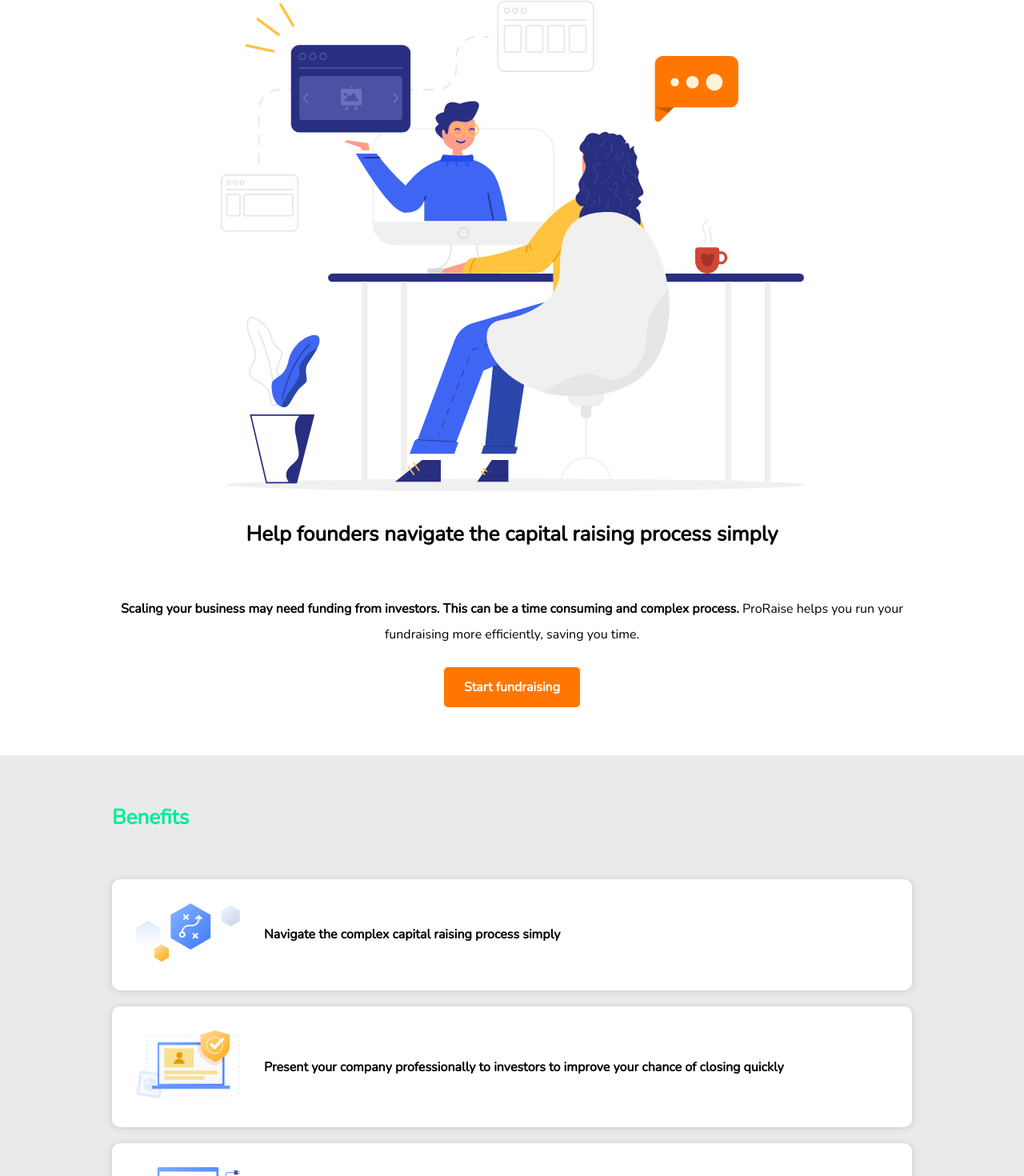
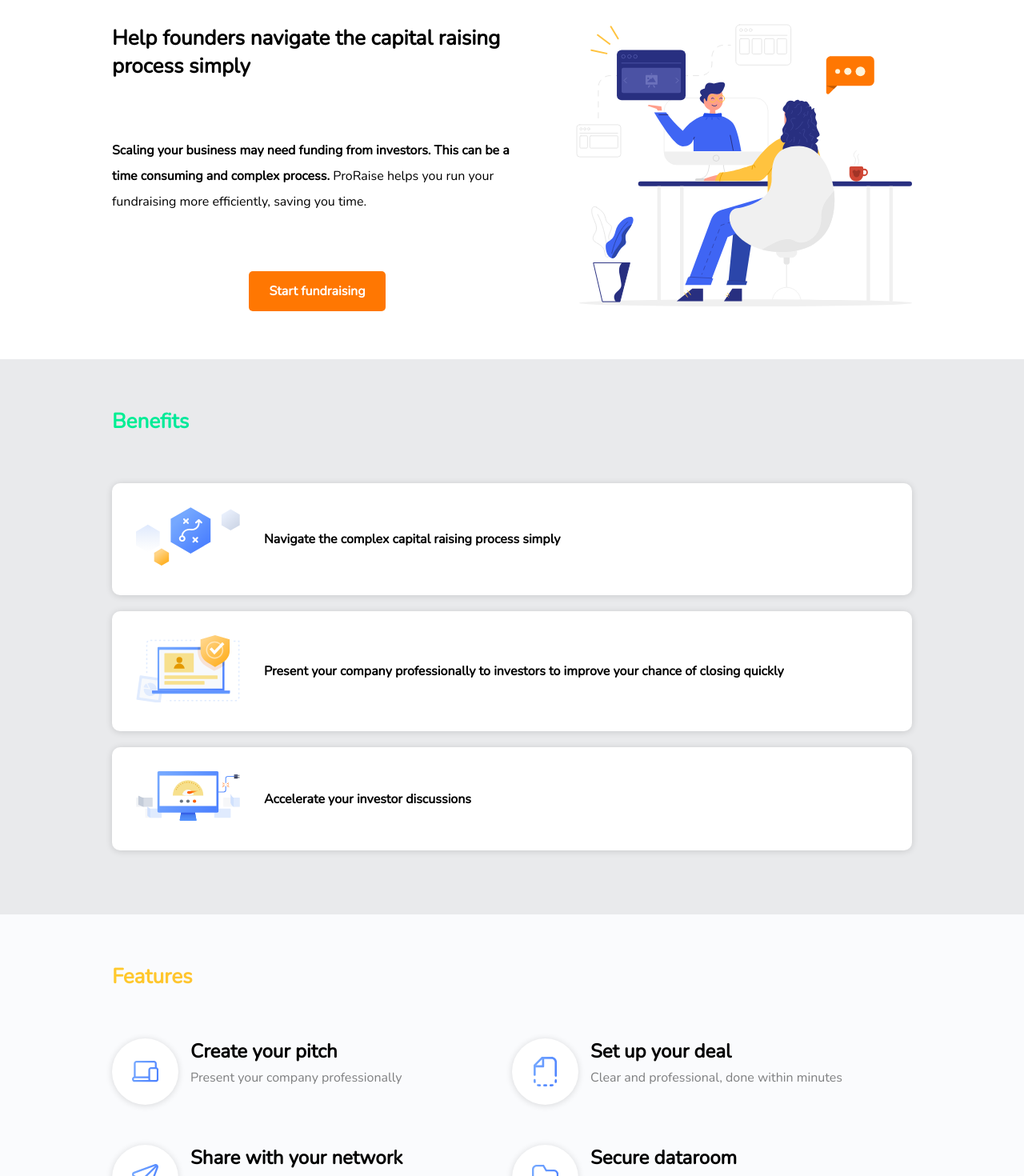
Before and after one commit to elmaester/proraise, a Next.js app: page / in a window 1280 px wide. Shown: the part 121-1591 px from the top of the page at 80% size. Built offline with nearby package versions, Linux system fonts and the light colour scheme.

Commit message:
wip: saving progress on tablet-landscape

```diff
--- a/pages/index.js
+++ b/pages/index.js
@@ -64,9 +64,16 @@
       font-size: 34px;
     }
     margin: 0;
+    font-weight: 300;
   }
   font-weight: bold;
   text-align: center;
+  &.left-aligned-header {
+    ${forTabletLandscapeUp} {
+      text-align: left;
+      margin-bottom: 25px;
+    }
+  }
   margin: 30px 0;
   ${forTabletPortraitUp} {
     margin-bottom: 60px;
@@ -77,7 +84,14 @@
 const HeaderImageHolder = styled.div`
   ${forTabletPortraitUp} {
     width: calc(100% - 270px);
-    margin: auto;
+    margin-left: auto;
+    margin-right: auto;
+  }
+  ${forTabletLandscapeUp} {
+    width: 42%;
+    min-width: 42%;
+    margin-left: 67px;
+    margin-top: 30px;
   }
 `;
 
@@ -202,6 +216,23 @@
     padding-top: 60px;
     padding-bottom: 60px;
   }
+  &.header-section {
+    text-align: center;
+    ${forTabletLandscapeUp} {
+      display: flex;
+      flex-direction: row-reverse;
+      p {
+        text-align: left;
+      }
+    }
+    .subsection-in-header {
+      ${forTabletLandscapeUp} {
+        display: flex;
+        flex-direction: column;
+        justify-content: space-between;
+      }
+    }
+  }
   &.last-section {
     ${forPhoneOnly} {
       p {
@@ -298,6 +329,19 @@
   &:not(:last-of-type) {
     margin-bottom: 30px;
   }
+  ${forTabletLandscapeUp} {
+    width: 50%;
+    &:not(:last-of-type) {
+      margin-bottom: 50px;
+    }
+  }
+`;
+
+const TwoFeaturesPerRowFacilitator = styled.div`
+  ${forTabletLandscapeUp} {
+    display: flex;
+    flex-wrap: wrap;
+  }
 `;
 
 export default function Home() {
@@ -314,12 +358,7 @@
       </Head>
 
       <NavBar>
-        <Header
-          className='pseudologo'
-          as='h1'
-          color={mainColor}
-          style={{ fontWeight: '300' }}
-        >
+        <Header className='pseudologo' as='h1' color={mainColor}>
           ProRaise
         </Header>
         <div>
@@ -333,30 +372,31 @@
       <main>
         {/* HEADER SECTION */}
 
-        <SectionContainer>
+        <SectionContainer className='header-section'>
           <HeaderImageHolder>
             <HeaderImage />
           </HeaderImageHolder>
-          <Header>
+          <div className='subsection-in-header'>
+            <Header className='left-aligned-header'>
               Help founders navigate the capital raising process simply
             </Header>
             <p
               style={{
-              textAlign: 'center',
                 lineHeight: '2',
                 marginBottom: '25px',
               }}
             >
               <span style={{ fontWeight: 'bold' }}>
-              Scaling your business may need funding from investors. This can be
-              a time consuming and complex process.
+                Scaling your business may need funding from investors. This can
+                be a time consuming and complex process.
               </span>{' '}
-            ProRaise helps you run your fundraising more efficiently, saving you
-            time.
+              ProRaise helps you run your fundraising more efficiently, saving
+              you time.
             </p>
             <Button className='full-width-on-mobile centered-button'>
               Start fundraising
             </Button>
+          </div>
         </SectionContainer>
 
         {/* BENEFITS SECTION */}
@@ -406,6 +446,7 @@
             Features
           </GradientHeader>
 
+          <TwoFeaturesPerRowFacilitator>
             <FeatureItemContainer>
               <FeatureImageCircleContainer>
                 <FeatureImage1 />
@@ -465,6 +506,7 @@
                 <p>Instant status update</p>
               </FeatureText>
             </FeatureItemContainer>
+          </TwoFeaturesPerRowFacilitator>
         </SectionContainer>
 
         {/* LAST SECTION */}
```
Lines whose indentation alone changed are shown as unchanged.
